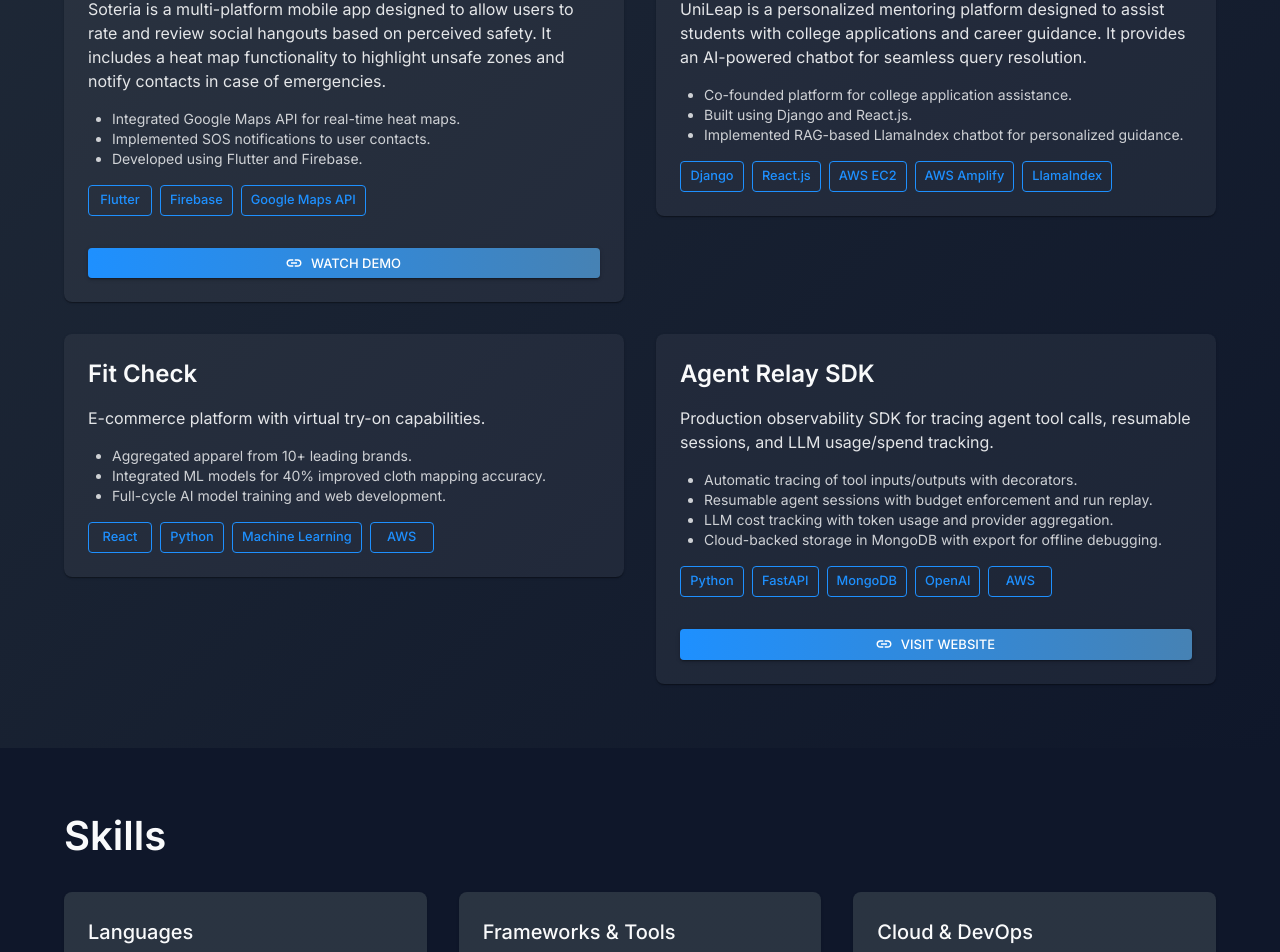
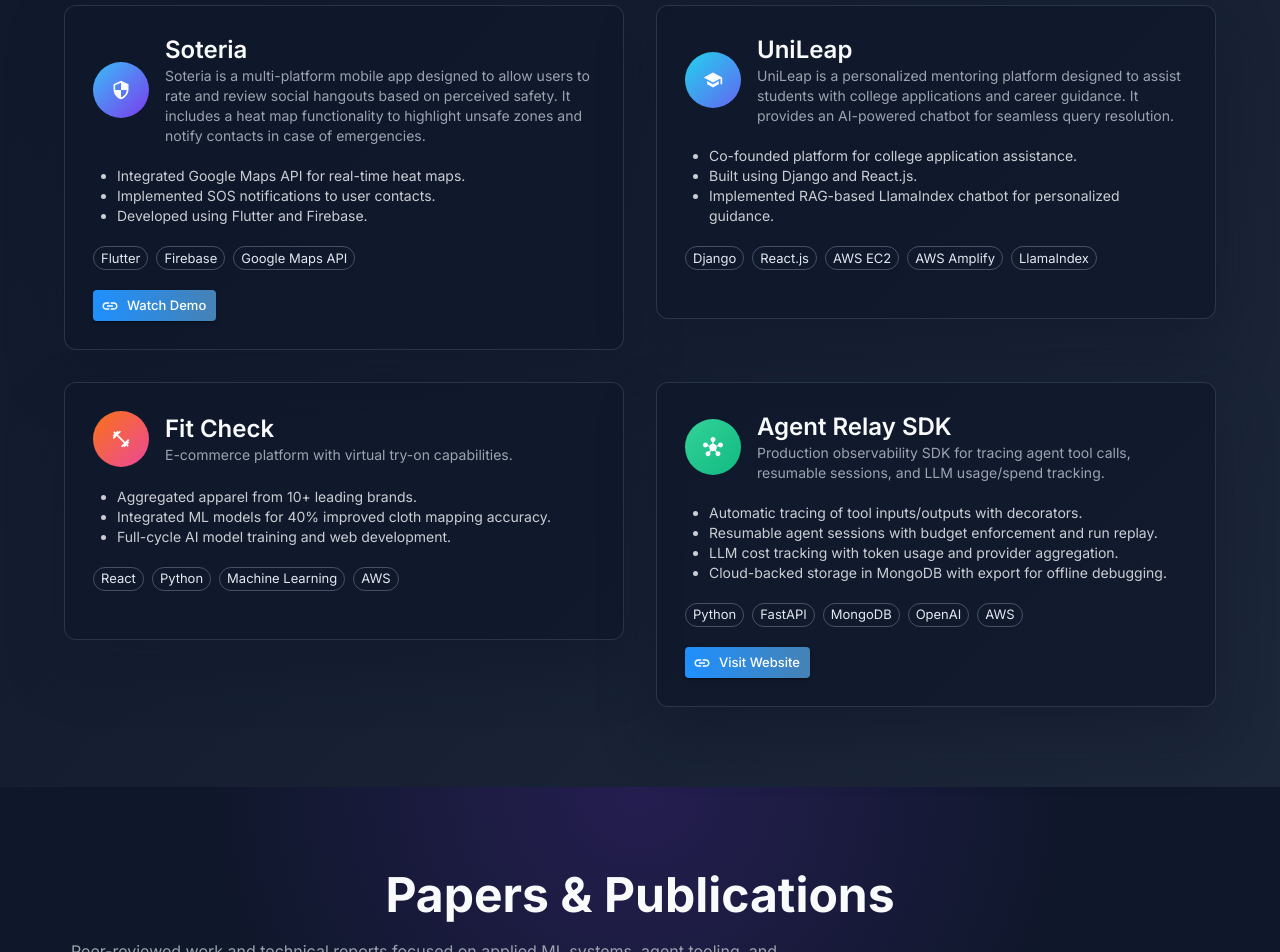
Before and after one commit to YalmanchiliTejas/portfolio-website, a React (Create React App) app: page / in a window 1280 px wide. Shown: the part 1795-2747 px from the top of the page. Built offline with nearby package versions, Linux system fonts and the light colour scheme.

Commit message:
Polish experience section layout

```diff
--- a/src/App.js
+++ b/src/App.js
@@ -9,6 +9,7 @@
 import Contact from './components/Contact';
 import './styles/main.scss';
 import Education from './components/Education';
+import Papers from './components/Papers';
 
 const darkTheme = createTheme({
   palette: {
@@ -52,6 +53,7 @@
         <Hero />
         <Education />
         <Projects />
+        <Papers />
         <Skills />
         <Experience />
         <Contact />
--- a/src/components/Experience.jsx
+++ b/src/components/Experience.jsx
@@ -1,5 +1,5 @@
 import React from 'react';
-import { Box, Container, Typography, Stack, Paper, Grid } from '@mui/material';
+import { Box, Container, Typography, Stack, Paper, Grid, Avatar, Chip } from '@mui/material';
 import { motion } from 'framer-motion';
 import CumminsLogo from '../assets/Cummins.png';
 import TechMahindraLogo from '../assets/TechMahindra.png';
@@ -54,10 +54,21 @@
 
 const Experience = () => {
   return (
-    <Box id="experience" sx={{ py: 8, bgcolor: 'linear-gradient(135deg, #1f2937, #0f172a)', color: '#f9fafb' }}>
-      <Container>
-        <Typography variant="h2" sx={{ mb: 4, fontWeight: 700, textAlign: 'center' }}>
+    <Box
+      id="experience"
+      sx={{
+        py: 10,
+        background: 'linear-gradient(135deg, rgba(15, 23, 42, 0.95), rgba(30, 41, 59, 0.9))',
+        color: '#f9fafb',
+      }}
+    >
+      <Container maxWidth="lg">
+        <Typography variant="h3" sx={{ mb: 2, fontWeight: 700, textAlign: 'center' }}>
           Experience
+        </Typography>
+        <Typography variant="body1" sx={{ color: 'text.secondary', textAlign: 'center', mb: 6 }}>
+          Recent internships and engineering roles focused on ML systems, platform reliability, and
+          applied product delivery.
         </Typography>
         <Stack spacing={4}>
           {experiences.map((exp, index) => (
@@ -68,33 +79,47 @@
               transition={{ duration: 0.5, delay: index * 0.1 }}
               key={index}
               sx={{
-                p: 3,
-                bgcolor: 'rgba(255, 255, 255, 0.05)',
-                borderRadius: 2,
+                p: 3.5,
+                background: 'rgba(15, 23, 42, 0.7)',
+                borderRadius: 3,
+                border: '1px solid rgba(148, 163, 184, 0.2)',
+                boxShadow: '0 24px 45px rgba(15, 23, 42, 0.4)',
                 '&:hover': {
                   transform: 'translateY(-5px)',
                   transition: 'transform 0.3s ease',
                 },
               }}
             >
-              <Grid container spacing={2} alignItems="center">
-                <Grid item xs={2}>
-                  <Box
-                    component="img"
+              <Grid container spacing={3} alignItems="center">
+                <Grid item xs={12} md={2}>
+                  <Avatar
                     src={exp.logo}
                     alt={`${exp.company} logo`}
                     sx={{
-                      maxWidth: '100%',
-                      height: 'auto',
+                      width: 72,
+                      height: 72,
+                      background: 'rgba(148, 163, 184, 0.2)',
+                      border: '1px solid rgba(148, 163, 184, 0.35)',
                     }}
                   />
                 </Grid>
-                <Grid item xs={10}>
-                  <Typography variant="h5" sx={{ fontWeight: 600, color: '#1e90ff' }}>
-                    {exp.title}
-                  </Typography>
-                  <Typography sx={{ color: '#87cefa', mb: 2 }}>{exp.company}</Typography>
-                  <Typography sx={{ color: '#b0c4de', mb: 2 }}>{exp.period}</Typography>
+                <Grid item xs={12} md={10}>
+                  <Stack spacing={1}>
+                    <Typography variant="h5" sx={{ fontWeight: 600 }}>
+                      {exp.title}
+                    </Typography>
+                    <Stack direction="row" spacing={2} flexWrap="wrap" alignItems="center">
+                      <Typography variant="body1" sx={{ color: '#87cefa', fontWeight: 500 }}>
+                        {exp.company}
+                      </Typography>
+                      <Chip
+                        label={exp.period}
+                        size="small"
+                        variant="outlined"
+                        sx={{ borderColor: 'rgba(148, 163, 184, 0.35)', color: '#e2e8f0' }}
+                      />
+                    </Stack>
+                  </Stack>
                 </Grid>
               </Grid>
               <Box component="ul" sx={{ pl: 2, m: 0 }}>
--- a/src/components/Hero.jsx
+++ b/src/components/Hero.jsx
@@ -1,5 +1,5 @@
 import React from 'react';
-import { Box, Typography, Button, Container } from '@mui/material';
+import { Box, Typography, Button, Container, Grid, Paper, Stack, Chip } from '@mui/material';
 import { motion } from 'framer-motion';
 
 const Hero = () => {
@@ -62,6 +62,51 @@
           Experienced in deep learning, computer vision, and natural language processing.
         </Typography>
 
+        <Grid container spacing={2} sx={{ mb: 5 }}>
+          {[
+            {
+              title: 'ML Research',
+              description: 'Publishing practical research on multimodal systems and agent alignment.',
+            },
+            {
+              title: 'Software Engineering',
+              description: 'Building production-grade ML platforms and observability tooling.',
+            },
+            {
+              title: 'Applied AI',
+              description: 'Deploying real-time inference pipelines for safety-first products.',
+            },
+          ].map((highlight) => (
+            <Grid item xs={12} md={4} key={highlight.title}>
+              <Paper
+                sx={{
+                  p: 2.5,
+                  height: '100%',
+                  borderRadius: 3,
+                  background: 'rgba(15, 23, 42, 0.6)',
+                  border: '1px solid rgba(148, 163, 184, 0.2)',
+                  boxShadow: '0 20px 35px rgba(15, 23, 42, 0.35)',
+                }}
+              >
+                <Stack spacing={1}>
+                  <Chip
+                    label={highlight.title}
+                    size="small"
+                    sx={{
+                      alignSelf: 'flex-start',
+                      background: 'rgba(124, 58, 237, 0.2)',
+                      color: '#e2e8f0',
+                    }}
+                  />
+                  <Typography variant="body2" sx={{ color: 'text.secondary' }}>
+                    {highlight.description}
+                  </Typography>
+                </Stack>
+              </Paper>
+            </Grid>
+          ))}
+        </Grid>
+
         {/* Action Buttons */}
         <Box sx={{ display: 'flex', gap: 2, justifyContent: 'center' }}>
           <Button
--- a/src/components/Navbar.jsx
+++ b/src/components/Navbar.jsx
@@ -12,6 +12,7 @@
 
   const navLinks = [
     { label: 'Projects', href: '#projects' },
+    { label: 'Papers', href: '#papers' },
     { label: 'Skills', href: '#skills' },
     { label: 'Experience', href: '#experience' },
     {
--- /dev/null
+++ b/src/components/Papers.jsx
@@ -0,0 +1,122 @@
+import React from 'react';
+import {
+  Box,
+  Container,
+  Typography,
+  Grid,
+  Card,
+  CardContent,
+  CardActions,
+  Button,
+  Chip,
+  Stack,
+} from '@mui/material';
+import { PictureAsPdf, ArrowOutward } from '@mui/icons-material';
+
+const papers = [];
+
+const Papers = () => {
+  return (
+    <Box
+      id="papers"
+      sx={{
+        py: 10,
+        background: 'radial-gradient(circle at top, rgba(124, 58, 237, 0.2), transparent 55%)',
+      }}
+    >
+      <Container maxWidth="lg">
+        <Stack spacing={2} sx={{ mb: 6, textAlign: 'center' }}>
+          <Typography variant="h3" sx={{ fontWeight: 700 }}>
+            Papers & Publications
+          </Typography>
+          <Typography variant="body1" sx={{ color: 'text.secondary', maxWidth: 720, mx: 'auto' }}>
+            Peer-reviewed work and technical reports focused on applied ML systems, agent tooling, and
+            safety-first AI products.
+          </Typography>
+        </Stack>
+        <Grid container spacing={4}>
+          {papers.length === 0 ? (
+            <Grid item xs={12}>
+              <Card
+                sx={{
+                  background: 'rgba(15, 23, 42, 0.7)',
+                  border: '1px dashed rgba(148, 163, 184, 0.35)',
+                  borderRadius: 3,
+                  boxShadow: '0 24px 45px rgba(15, 23, 42, 0.4)',
+                }}
+              >
+                <CardContent>
+                  <Typography variant="h5" sx={{ fontWeight: 600, mb: 1 }}>
+                    Papers coming soon
+                  </Typography>
+                  <Typography variant="body2" sx={{ color: 'text.secondary', mb: 2 }}>
+                    Add your PDF files to the site root (for example, <code>/paper-title.pdf</code>)
+                    and list them in this section to make them available for readers.
+                  </Typography>
+                  <Stack direction="row" spacing={1} flexWrap="wrap">
+                    <Chip label="ML Systems" size="small" variant="outlined" />
+                    <Chip label="Research" size="small" variant="outlined" />
+                    <Chip label="Publications" size="small" variant="outlined" />
+                  </Stack>
+                </CardContent>
+              </Card>
+            </Grid>
+          ) : (
+            papers.map((paper, index) => (
+              <Grid item xs={12} md={6} key={index}>
+                <Card
+                  sx={{
+                    height: '100%',
+                    background: 'rgba(15, 23, 42, 0.7)',
+                    border: '1px solid rgba(148, 163, 184, 0.2)',
+                    borderRadius: 3,
+                    boxShadow: '0 24px 45px rgba(15, 23, 42, 0.4)',
+                  }}
+                >
+                  <CardContent sx={{ pb: 2 }}>
+                    <Stack direction="row" spacing={1} sx={{ mb: 2 }}>
+                      <Chip label={paper.venue} size="small" color="secondary" />
+                      <Chip label={paper.year} size="small" variant="outlined" />
+                    </Stack>
+                    <Typography variant="h5" sx={{ fontWeight: 600, mb: 1 }}>
+                      {paper.title}
+                    </Typography>
+                    <Typography variant="body2" sx={{ color: 'text.secondary', mb: 1.5 }}>
+                      {paper.authors}
+                    </Typography>
+                    <Typography variant="body2" sx={{ color: 'text.secondary', mb: 2 }}>
+                      {paper.abstract}
+                    </Typography>
+                    <Stack direction="row" spacing={1} flexWrap="wrap">
+                      {paper.topics.map((topic) => (
+                        <Chip key={topic} label={topic} size="small" sx={{ mb: 1 }} />
+                      ))}
+                    </Stack>
+                  </CardContent>
+                  <CardActions sx={{ px: 2, pb: 2 }}>
+                    <Button
+                      href={paper.pdf}
+                      target="_blank"
+                      rel="noopener noreferrer"
+                      variant="contained"
+                      startIcon={<PictureAsPdf />}
+                      endIcon={<ArrowOutward />}
+                      sx={{
+                        background: 'linear-gradient(90deg, #7c3aed, #4f46e5)',
+                        textTransform: 'none',
+                      }}
+                    >
+                      Read Paper
+                    </Button>
+                  </CardActions>
+                </Card>
+              </Grid>
+            ))
+          )}
+        </Grid>
+      </Container>
+    </Box>
+  );
+};
+
+export default Papers;
--- a/src/components/Projects.jsx
+++ b/src/components/Projects.jsx
@@ -1,6 +1,6 @@
 import React from 'react';
-import { Box, Typography, Container, Grid, Paper, Button } from '@mui/material';
-import { Link } from '@mui/icons-material';
+import { Box, Typography, Container, Grid, Paper, Button, Stack, Chip, Avatar } from '@mui/material';
+import { Link, Security, School, FitnessCenter, Hub } from '@mui/icons-material';
 
 const projects = [
   {
@@ -14,6 +14,8 @@
     ],
     youtubeLink: 'https://www.youtube.com/watch?v=ZrEm0jis-AQ',
     tech: ['Flutter', 'Firebase', 'Google Maps API'],
+    logoIcon: Security,
+    logoGradient: 'linear-gradient(135deg, #38bdf8, #7c3aed)',
   },
   {
     title: 'UniLeap',
@@ -25,6 +27,8 @@
       'Implemented RAG-based LlamaIndex chatbot for personalized guidance.',
     ],
     tech: ['Django', 'React.js', 'AWS EC2', 'AWS Amplify', 'LlamaIndex'],
+    logoIcon: School,
+    logoGradient: 'linear-gradient(135deg, #22d3ee, #6366f1)',
   },
   {
     title: 'Fit Check',
@@ -35,10 +39,13 @@
       'Full-cycle AI model training and web development.',
     ],
     tech: ['React', 'Python', 'Machine Learning', 'AWS'],
+    logoIcon: FitnessCenter,
+    logoGradient: 'linear-gradient(135deg, #f97316, #ec4899)',
   },
   {
     title: 'Agent Relay SDK',
-  description: 'Production observability SDK for tracing agent tool calls, resumable sessions, and LLM usage/spend tracking.',
+    description:
+      'Production observability SDK for tracing agent tool calls, resumable sessions, and LLM usage/spend tracking.',
     features: [
       'Automatic tracing of tool inputs/outputs with decorators.',
       'Resumable agent sessions with budget enforcement and run replay.',
@@ -47,42 +54,79 @@
     ],
     tech: ['Python', 'FastAPI', 'MongoDB', 'OpenAI', 'AWS'],
     websiteLink: 'https://agent-relay-website.vercel.app/',
-}
+    logoUrl: 'https://agent-relay-website.vercel.app/favicon.ico',
+    logoIcon: Hub,
+    logoGradient: 'linear-gradient(135deg, #34d399, #10b981)',
+  },
 ];
+
+const getInitials = (title) =>
+  title
+    .split(' ')
+    .map((word) => word[0])
+    .join('')
+    .slice(0, 3)
+    .toUpperCase();
 
 const Projects = () => {
   return (
     <Box
       id="projects"
       sx={{
-        py: 8,
-        background: 'linear-gradient(135deg, #1f2937, #0f172a)',
+        py: 10,
+        background: 'linear-gradient(135deg, rgba(15, 23, 42, 0.95), rgba(30, 41, 59, 0.9))',
         color: '#f9fafb',
       }}
     >
       <Container maxWidth="lg">
-        <Typography variant="h3" sx={{ mb: 6, fontWeight: 700, textAlign: 'center' }}>
+        <Stack spacing={2} sx={{ mb: 6, textAlign: 'center' }}>
+          <Typography variant="h3" sx={{ fontWeight: 700 }}>
             Projects
           </Typography>
+          <Typography variant="body1" sx={{ color: 'text.secondary', maxWidth: 720, mx: 'auto' }}>
+            A selection of end-to-end systems that blend software engineering rigor with applied ML
+            research, from multi-modal safety tooling to agent observability platforms.
+          </Typography>
+        </Stack>
         <Grid container spacing={4}>
           {projects.map((project, index) => (
             <Grid item xs={12} md={6} key={index}>
               <Paper
                 sx={{
-                  p: 3,
-                  background: 'rgba(255, 255, 255, 0.05)',
-                  borderRadius: 2,
+                  p: 3.5,
+                  background: 'rgba(15, 23, 42, 0.7)',
+                  borderRadius: 3,
+                  border: '1px solid rgba(148, 163, 184, 0.2)',
+                  boxShadow: '0 28px 55px rgba(15, 23, 42, 0.45)',
                   display: 'flex',
                   flexDirection: 'column',
-                  gap: 2,
+                  gap: 2.5,
                 }}
               >
+                <Stack direction="row" spacing={2} alignItems="center">
+                  <Avatar
+                    src={project.logoUrl || undefined}
+                    sx={{
+                      width: 56,
+                      height: 56,
+                      fontWeight: 700,
+                      background: project.logoGradient,
+                      color: '#f8fafc',
+                    }}
+                  >
+                    {project.logoIcon
+                      ? React.createElement(project.logoIcon, { fontSize: 'small' })
+                      : getInitials(project.title)}
+                  </Avatar>
+                  <Box>
                     <Typography variant="h5" sx={{ fontWeight: 600 }}>
                       {project.title}
                     </Typography>
-                <Typography variant="body1" sx={{ opacity: 0.9 }}>
+                    <Typography variant="body2" sx={{ color: 'text.secondary' }}>
                       {project.description}
                     </Typography>
+                  </Box>
+                </Stack>
                 <Box component="ul" sx={{ pl: 3 }}>
                   {project.features.map((feature, i) => (
                     <Typography key={i} component="li" variant="body2" sx={{ opacity: 0.8 }}>
@@ -92,25 +136,17 @@
                 </Box>
                 <Box sx={{ display: 'flex', gap: 1, flexWrap: 'wrap' }}>
                   {project.tech.map((tech, i) => (
-                    <Button
+                    <Chip
                       key={i}
+                      label={tech}
+                      size="small"
                       variant="outlined"
-                      size="small"
-                      sx={{
-                        borderColor: '#1e90ff',
-                        color: '#1e90ff',
-                        textTransform: 'none',
-                        fontSize: '0.8rem',
-                        '&:hover': {
-                          background: 'rgba(30, 144, 255, 0.1)',
-                        },
-                      }}
-                    >
-                      {tech}
-                    </Button>
+                      sx={{ borderColor: 'rgba(148, 163, 184, 0.4)', color: '#e2e8f0' }}
+                    />
                   ))}
                 </Box>
                 {/* Demo Links */}
+                <Stack direction="row" spacing={2} flexWrap="wrap">
                   {project.youtubeLink && (
                     <Button
                       variant="contained"
@@ -120,9 +156,9 @@
                       rel="noopener noreferrer"
                       startIcon={<Link />}
                       sx={{
-                      mt: 2,
                         background: 'linear-gradient(90deg, #1e90ff, #4682b4)',
                         color: '#fff',
+                        textTransform: 'none',
                         '&:hover': {
                           background: '#4682b4',
                         },
@@ -140,9 +176,9 @@
                       rel="noopener noreferrer"
                       startIcon={<Link />}
                       sx={{
-                      mt: 2,
                         background: 'linear-gradient(90deg, #1e90ff, #4682b4)',
                         color: '#fff',
+                        textTransform: 'none',
                         '&:hover': {
                           background: '#4682b4',
                         },
@@ -151,6 +187,7 @@
                       Visit Website
                     </Button>
                   )}
+                </Stack>
               </Paper>
             </Grid>
           ))}
```
Lines whose indentation alone changed are shown as unchanged.
